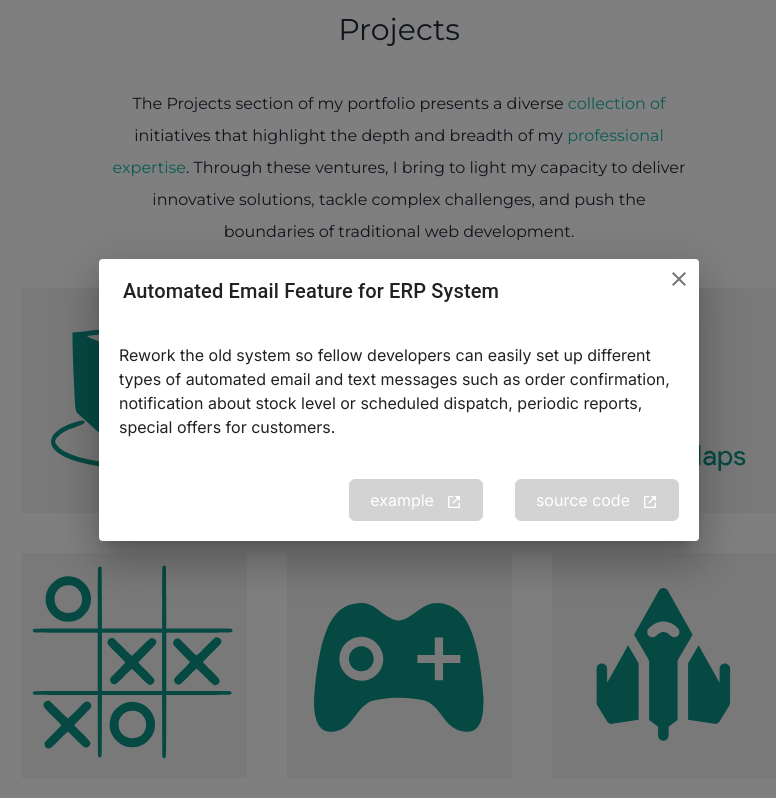
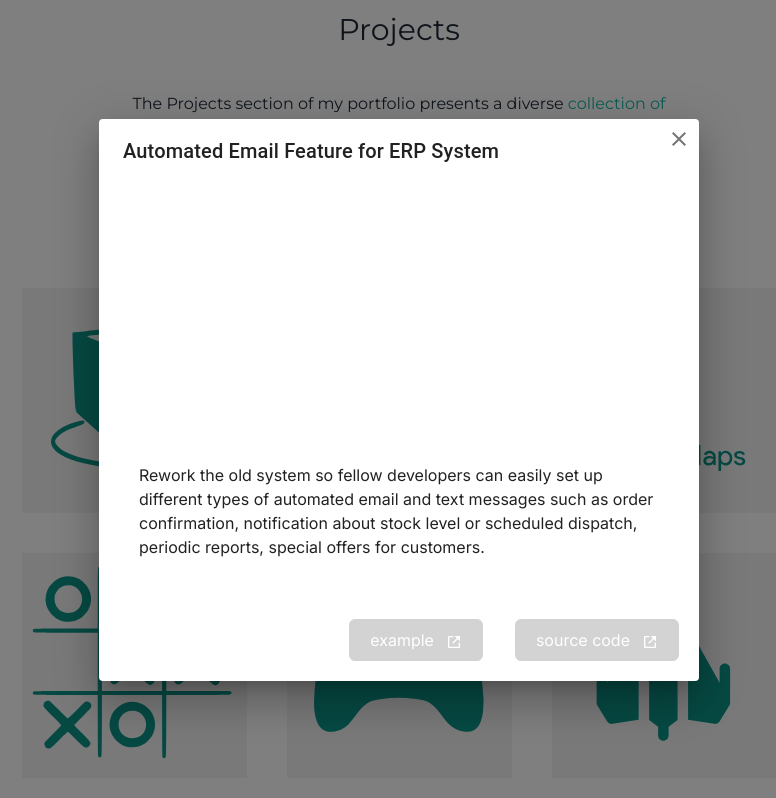
Before and after one commit to DevRob/nextjs, a Next.js app: page / in a window 1280 px wide. Both pictures are taken after a click on the button 640 px from the left and 2036 px from the top of the page. Shown: the part 1636-2434 px from the top of the page, without its empty margins (241-1017 px from the left). Built offline with nearby package versions, Linux system fonts and the light colour scheme.

Commit message:
Change Card Modal style

```diff
--- a/app/modal/CardModal.tsx
+++ b/app/modal/CardModal.tsx
@@ -6,6 +6,7 @@ import { Card } from '../card/Card'
 import IconButton from "@mui/material/IconButton"
 import { IoMdClose } from 'react-icons/io'
 import { BiLinkExternal } from  'react-icons/bi'
+import { Media } from './Media'
 
 interface Props {
   title: string,
@@ -13,10 +14,11 @@ interface Props {
   url: string,
   srcUrl: string,
   svg: any,
+  media: any,
 }
 
 export default function CardModal(props: Props) {
-  const { title, description, url, srcUrl, svg} = props
+  const { title, description, url, srcUrl, svg, media} = props
   const [openDialog, handleDisplay] = useState(false)
 
   const handleClose = () => {
@@ -29,8 +31,8 @@ export default function CardModal(props: Props) {
 
   return (
     <>
-      <button onClick={openDialogBox}>
-        <Card title={title} description={description} url={url} srcUrl={srcUrl} svg={svg} />
+      <button onClick={openDialogBox} aria-label={title}>
+        <Card svg={svg} />
       </button>
       <Dialog onClose={handleClose} open={openDialog}>
         <DialogTitle>
@@ -43,7 +45,12 @@ export default function CardModal(props: Props) {
           </IconButton>
         </DialogTitle>
         <div className="p-5">
-          <p className="">{description}</p>
+          <div className="relative rounded-md w-80 h-60 mx-auto overflow-hidden">
+            <Media imageName={media}></Media>
+          </div>
+          <div className="p-5">
+            <p className="">{description}</p>
+          </div>
         </div>
         <div className="flex justify-end p-5">
           <a
```
